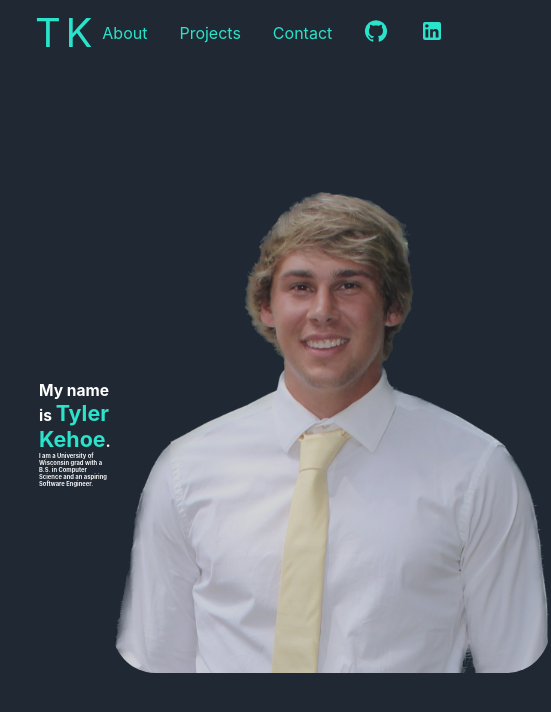
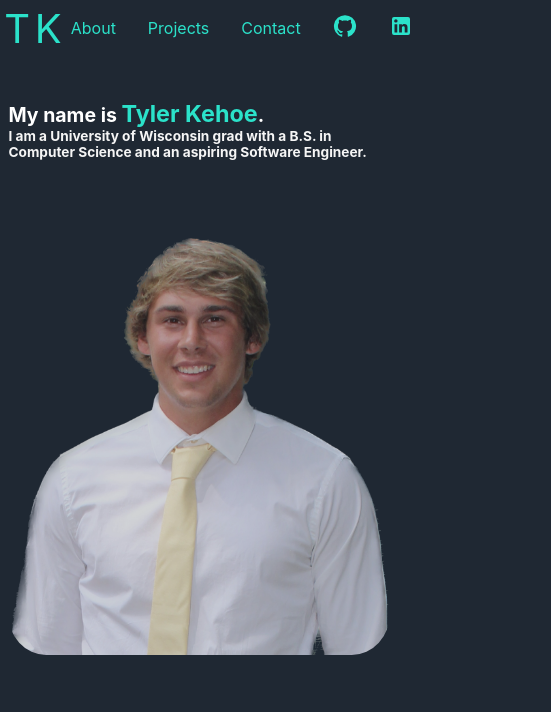
Before and after one commit to tyler7kehoe/Portfolio-Website, a React (Vite) app: page / in a window 390 px wide. Shown: the top 712 px of the page, 551 px wide, since content can reach past the window. Built offline with nearby package versions, Linux system fonts and the light colour scheme.

Commit message:
Made entire site mobile responsive

```diff
--- a/src/components/Contact.jsx
+++ b/src/components/Contact.jsx
@@ -5,7 +5,7 @@ import '../css/Contact.css'
 export const Contact = () => {
   return (
     <div className='contact-me'>
-      <h1>Feel free to reach out to me at: ttkehoe@gmail.com</h1>
+      <h1>Feel free to reach out to me at: <span id='email'>ttkehoe@gmail.com</span></h1>
     </div>
   )
 }
--- a/src/css/About.css
+++ b/src/css/About.css
@@ -12,6 +12,13 @@
     margin-top: 5vh;
 }
 
+@media (max-width: 800px) {
+    .skills {
+        margin-top: 5vh;
+        flex-direction: column;
+    }
+}
+
 .skills h1 {
     font-size: 10vw;
     color: white;
--- a/src/css/Contact.css
+++ b/src/css/Contact.css
@@ -3,4 +3,17 @@
     justify-content: center;
     color: whitesmoke;
     margin-top: 20vw;
+    font-size: 2vh;
 }
+
+#email {
+    color: rgb(43, 226, 202);
+}
+
+@media (max-width: 800px) {
+    .contact-me {
+        font-size: 2.5vh;
+        margin-top: 30vh;
+        margin-left: 2vh;
+    }
+}
--- a/src/css/Header.css
+++ b/src/css/Header.css
@@ -9,7 +9,8 @@
     position: sticky;
     top: 0;
     z-index: 100;
-    height: 25px;
+    /* height: 25px; */
+    height: 2vh;
 }
 
 .header_name {
@@ -22,14 +23,22 @@
 
 .header_left {
     display: flex;
-    padding: 5px;
+    padding: .5vh;
     border-radius: 50px;
     align-items: center;
     justify-content: center;
     letter-spacing: 0.3em;
-    margin-left: 30px;
+    /* margin-left: 30px; */
+    margin-left: 2vh;
     transition: 0.5s;
 }
+
+@media (max-width: 800px) {
+    .header_left {
+        margin-left: 0;
+    }
+}
+
 
 .header_left:hover {
     letter-spacing: 0.6em;
--- a/src/css/Home.css
+++ b/src/css/Home.css
@@ -9,20 +9,16 @@
 
 .home_mainBox h2 {
     color: whitesmoke;
-    font-size: 1.5vw;
+    font-size: 1.75vw;
 }
 
 .home_mainBox img {
-    height: 57vh;
+    max-height: 57vh;
     width: auto;
     border-radius: 10%;
     opacity: 0.8;
-    transition: transform 1.25s ease-in-out;
 }
 
-.home_mainBox img:hover {
-    transform: scale(1.1);
-}
 
 .home_mainBox {
     display: flex;
@@ -39,3 +35,37 @@
 .headshot-image {
     margin-right: 10vw;
 }
+
+@media (max-width: 800px) {
+    .home_mainBox {
+        margin-top: 5vh;
+        flex-direction:column;
+        align-items: center;
+        margin-left: 1vh;
+    }
+
+    .name-header {
+        margin-left: 0;
+    }
+
+    .name-header h1 {
+        font-size: 5vw;
+    }
+
+    #name {
+        font-size: 6vw;
+    }
+
+    .name-header h2 {
+        font-size: 3.5vw;
+    }
+
+    .headshot-image {
+        margin-top: 20vw;
+        margin-right: 0;
+    }
+
+    .home_mainBox img {
+        max-width: 100%;
+    }
+}
--- a/src/css/ProjectCard.css
+++ b/src/css/ProjectCard.css
@@ -3,8 +3,9 @@
     border: 2px;
     border-color: white;
     margin-top: 10vh;
-    margin-left: 40vw;
-    margin-right: 40vw;
+    margin-left: 75vh;
+    margin-right: 75vh;
+    max-width: 80%;
 }
 
 .project-card a {
--- a/src/css/Projects.css
+++ b/src/css/Projects.css
@@ -6,4 +6,11 @@
 
 .projects-list h1 {
     color: whitesmoke;
+    font-size: 2vw;
 }
+
+@media (max-width: 800px) {
+    .projects-list h1 {
+        font-size: 7vw;
+    }
+}
```
